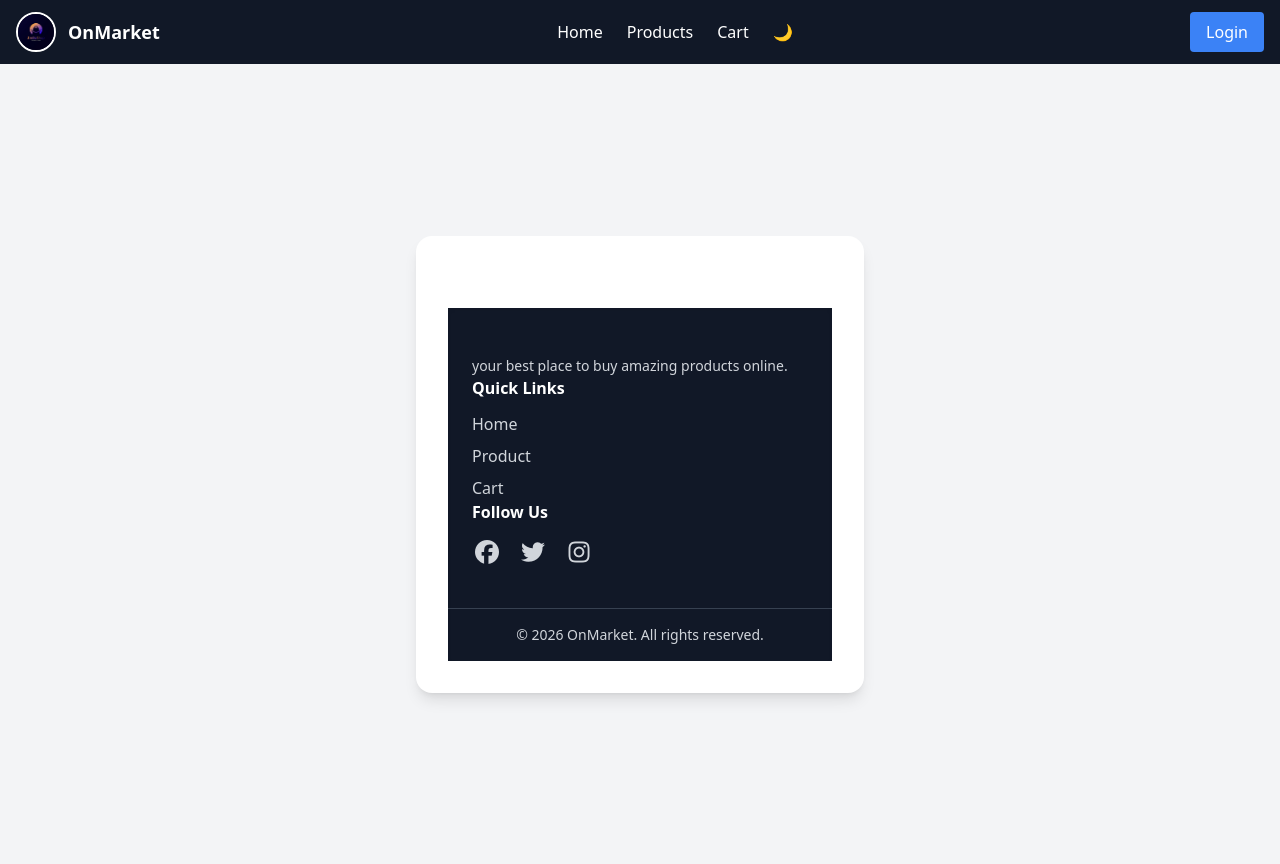
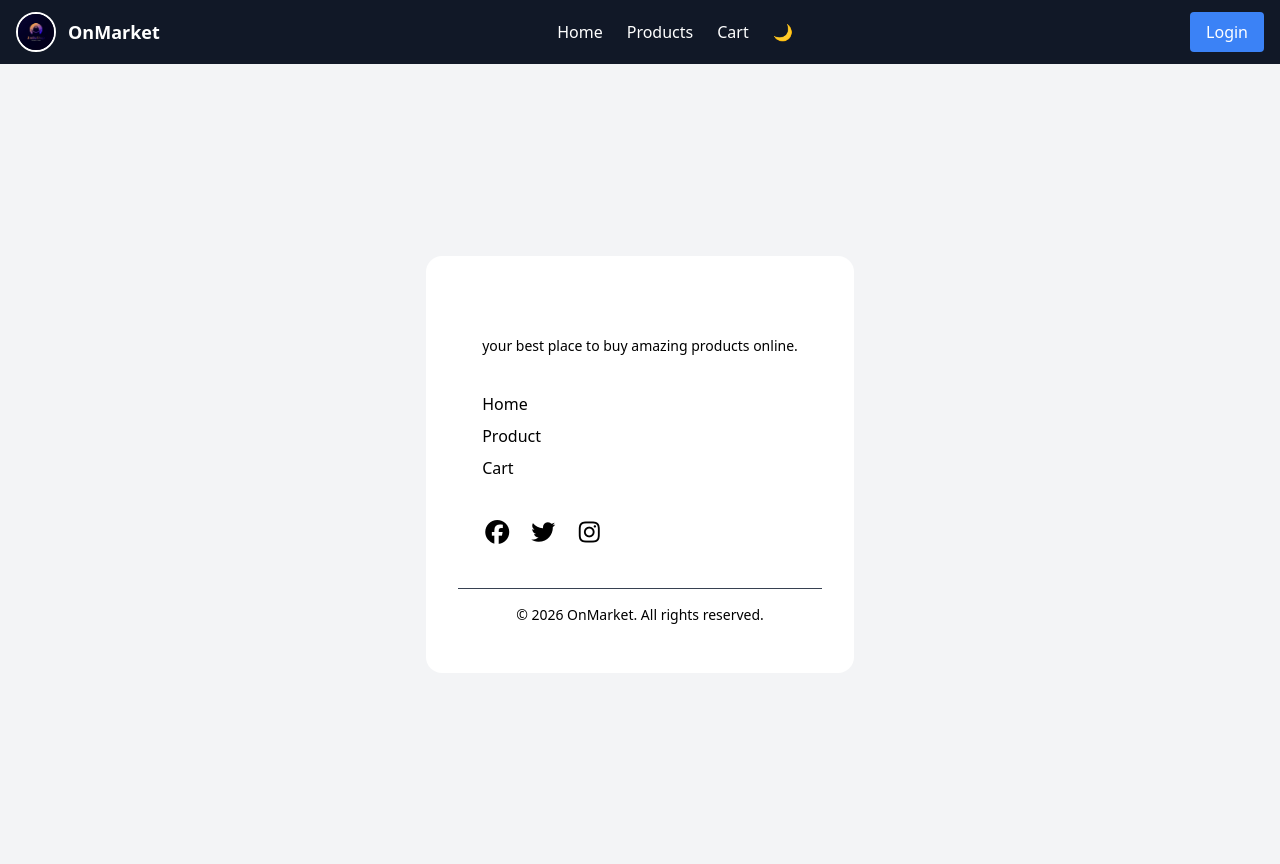
Before and after one commit to ALTUM-02/on_market, a Django app: template media/Projects/on_market/templates/pages/login.html in a window 1280 px wide. Run offline with Django 4.2, Linux system fonts and the light colour scheme; the template is opened without the code that fills it, so the values that code supplies are empty; some libraries are stand-ins or nearby versions.

Commit message:
new change

```diff
--- a/media/Projects/on_market/templates/pages/login.html
+++ b/media/Projects/on_market/templates/pages/login.html
@@ -3,6 +3,6 @@
 {% block content %}
 <div class="min-h-screen flex items-center justify-center bg-gray-100 dark:bg-gray-900">
 
-  <div class="bg-white dark:bg-gray-800 p-8 rounded-2xl shadow-lg w-full max-w-md"
+  <div class="bg-white dark:bg-gray-800 p-8 rounded-2xl
 
 {% endblock %}
```
